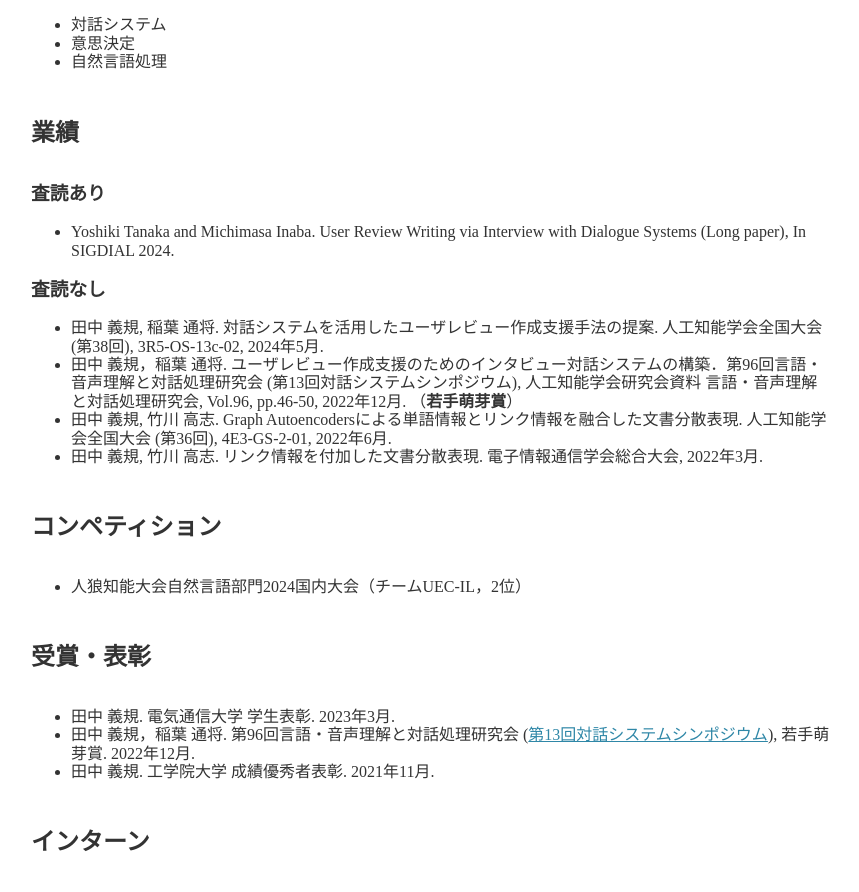
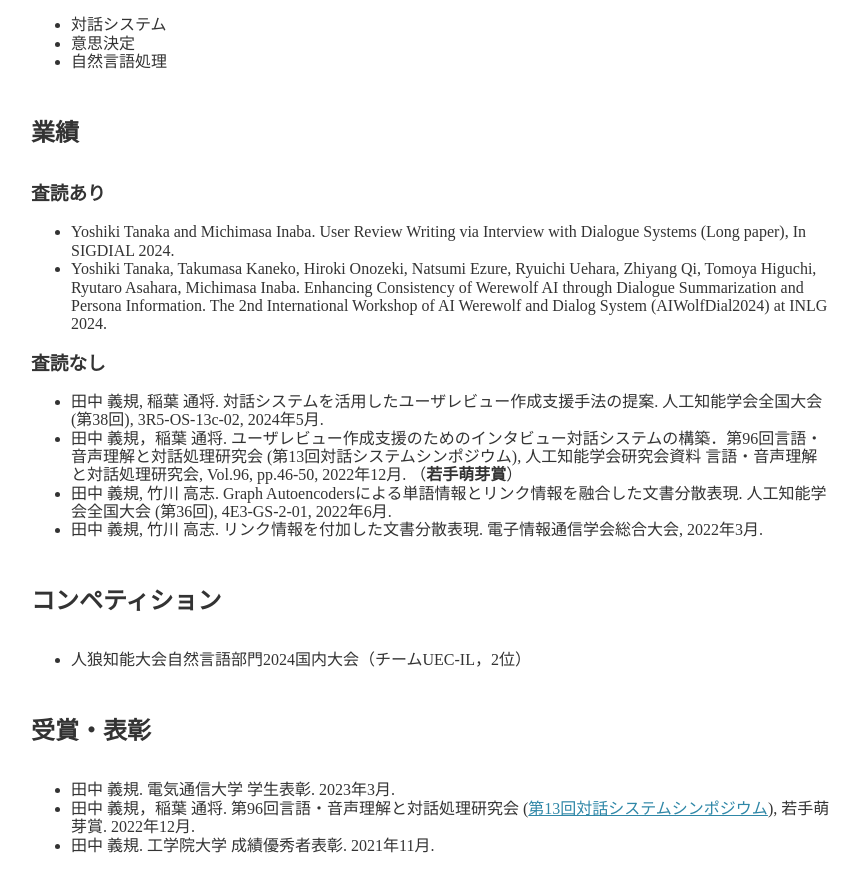
Before and after one commit to yoshi-chanaka/yoshi-chanaka.github.io, a Jekyll site: the page built from about.md, in a window 1280 px wide and 900 px high, scrolled down 701 px. Shown: the top 892 px of the window, without its empty margins (209-1068 px from the left). Built offline with Jekyll 4.4.1, drawn with Linux system fonts in a browser that asks for light colours; nearby versions of some CDN libraries.

Commit message:
updatecv_20240902

```diff
--- a/about.md
+++ b/about.md
@@ -26,6 +26,7 @@ permalink: /about/
 
 ### 査読あり
 * Yoshiki Tanaka and Michimasa Inaba. User Review Writing via Interview with Dialogue Systems (Long paper), In SIGDIAL 2024.
+* Yoshiki Tanaka, Takumasa Kaneko, Hiroki Onozeki, Natsumi Ezure, Ryuichi Uehara, Zhiyang Qi, Tomoya Higuchi, Ryutaro Asahara, Michimasa Inaba. Enhancing Consistency of Werewolf AI through Dialogue Summarization and Persona Information. The 2nd International Workshop of AI Werewolf and Dialog System (AIWolfDial2024) at INLG 2024.
 
 ### 査読なし
 * 田中 義規, 稲葉 通将. 対話システムを活用したユーザレビュー作成支援手法の提案. 人工知能学会全国大会 (第38回), 3R5-OS-13c-02, 2024年5月.
```
